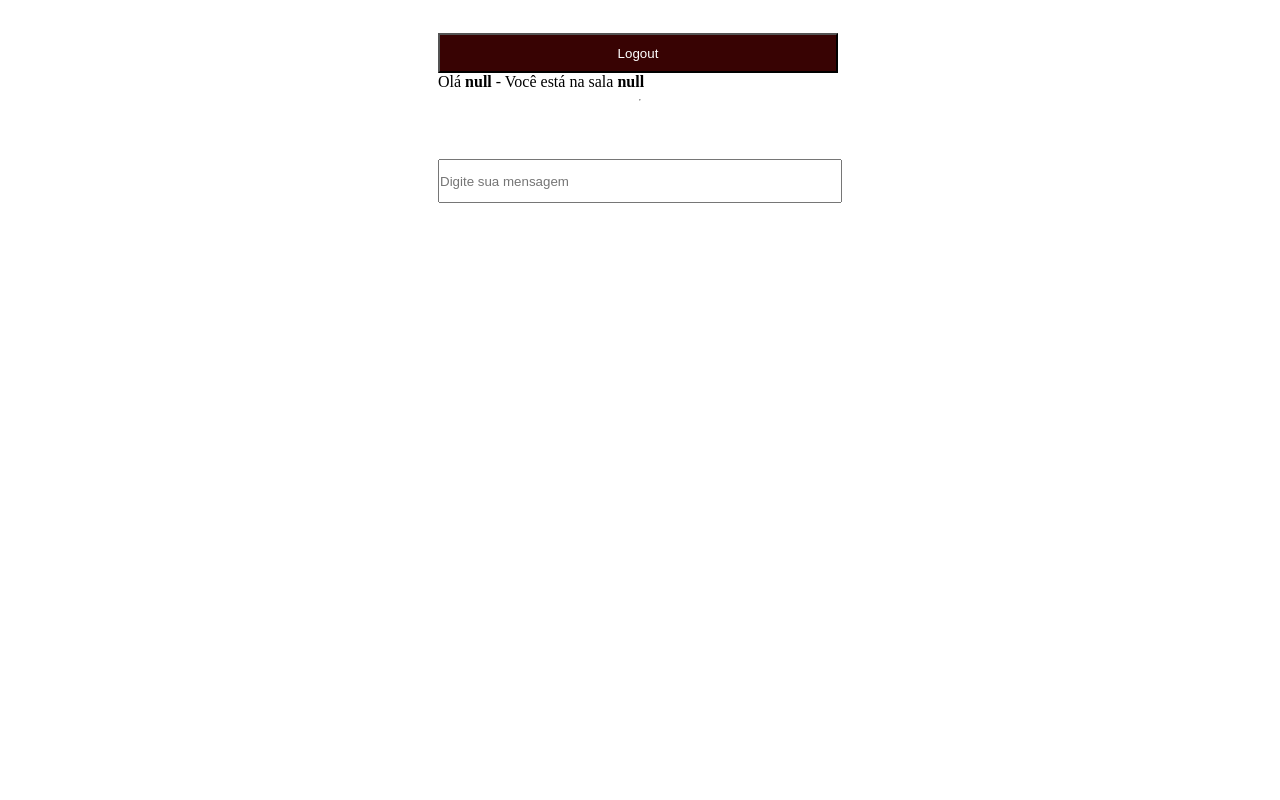
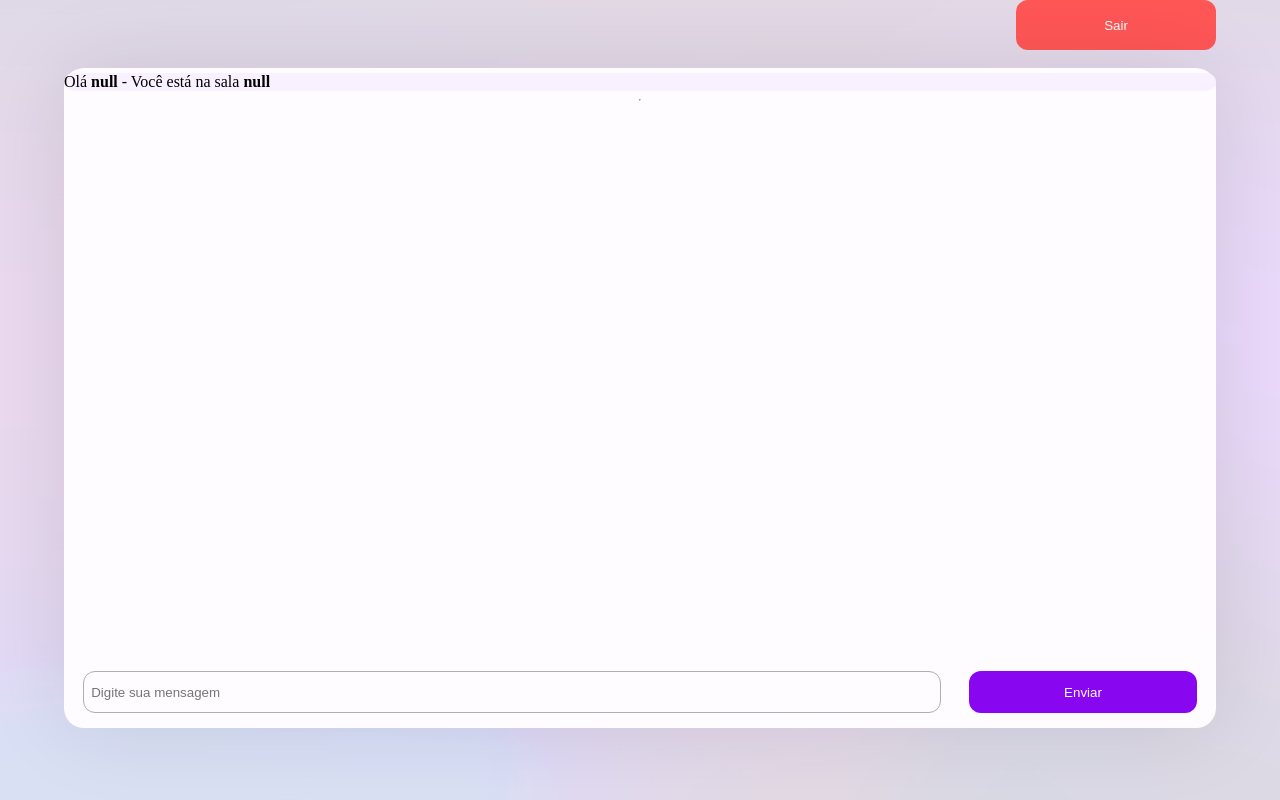
Before and after one commit to LuanRiechi/Chat-node, a website: page frontend/public/chat.html in a window 1280 px wide. Drawn offline with nearby package versions, Linux system fonts and the light colour scheme; no server answers.

Commit message:
Frontend fofo

```diff
--- a/frontend/public/chat.html
+++ b/frontend/public/chat.html
@@ -1,5 +1,6 @@
 <!DOCTYPE html>
 <html lang="en">
+
 <head>
   <meta charset="UTF-8">
   <meta http-equiv="X-UA-Compatible" content="IE=edge">
@@ -9,20 +10,25 @@
 </head>
 
 <body>
+  <div class="container">
+    <div class="divBtn">
+      <button type="button" class="logout" id="logout">Sair</button>
+    </div>
 
-    <div class="container">
     <div class="row">
-        <button type="button" class="logout" id="logout">Logout</button>
-        <div id="username"></div>
+
+      <div id="username" class="username"></div>
       <hr />
-
       <div id="chat_content">
 
         <div class="messages" id="messages"></div>
 
       </div>
+      <div class="divInput">
+        <input class="form-control" type="text" placeholder="  Digite sua mensagem" id="message_input" />
+        <button type="button" class="send"> Enviar </button>
+      </div>
 
-        <input class="form-control" type="text" placeholder="Digite sua mensagem" id="message_input" />
       <footer>
       </footer>
 
@@ -30,7 +36,12 @@
   </div>
 </body>
 
-  <script src="https://cdnjs.cloudflare.com/ajax/libs/socket.io/4.2.0/socket.io.js" integrity="sha512-WL6WGKMPBiM9PnHRYIn5YEtq0Z8XP4fkVb4qy7PP4vhmYQErJ/dySyXuFIMDf1eEYCXCrQrMJfkNwKc9gsjTjA==" crossorigin="anonymous" referrerpolicy="no-referrer"></script>
+<script src="https://cdnjs.cloudflare.com/ajax/libs/socket.io/4.2.0/socket.io.js"
+  integrity="sha512-WL6WGKMPBiM9PnHRYIn5YEtq0Z8XP4fkVb4qy7PP4vhmYQErJ/dySyXuFIMDf1eEYCXCrQrMJfkNwKc9gsjTjA=="
+  crossorigin="anonymous" referrerpolicy="no-referrer"></script>
 <script src="chat.js"></script>
-  <script src="https://cdnjs.cloudflare.com/ajax/libs/dayjs/1.10.6/dayjs.min.js" integrity="sha512-bwD3VD/j6ypSSnyjuaURidZksoVx3L1RPvTkleC48SbHCZsemT3VKMD39KknPnH728LLXVMTisESIBOAb5/W0Q==" crossorigin="anonymous" referrerpolicy="no-referrer"></script>
+<script src="https://cdnjs.cloudflare.com/ajax/libs/dayjs/1.10.6/dayjs.min.js"
+  integrity="sha512-bwD3VD/j6ypSSnyjuaURidZksoVx3L1RPvTkleC48SbHCZsemT3VKMD39KknPnH728LLXVMTisESIBOAb5/W0Q=="
+  crossorigin="anonymous" referrerpolicy="no-referrer"></script>
+
 </html>
--- a/frontend/public/style.css
+++ b/frontend/public/style.css
@@ -1,25 +1,47 @@
 body {
   outline: none;
-  cursor: pointer;
+  margin: 0px;
 }
 
 form {
   display: flex;
   flex-direction: row;
-
   margin: 10px;
   padding: 5px;
-
   margin-top: 140px;
 }
 
+.divBtn {
+  width: 90%;
+  display: flex;
+  justify-content: flex-end;
+}
+
 button {
-  width: 400px;
-  height: 40px;
-  background: #4b9847;
+  width: 200px;
+  height: 50px;
   outline: none;
   color: #fff;
   cursor: pointer;
+
+  justify-content: end;
+}
+
+.logout {
+
+  cursor: pointer;
+  border-radius: 12px;
+  border: 0px;
+  background: #FF5656;
+}
+
+.send {
+  width: 20%;
+  height: 42px;
+  border-radius: 12px;
+  background: #8907F0;
+  border: 0px;
+
 }
 
 button:hover {
@@ -28,26 +50,52 @@ button:hover {
 
 select,
 input {
-  width: 400px;
+  width: 75%;
   height: 30px;
   padding: 5px 0px;
   outline: none;
+  border-radius: 12px;
+  border: 1px solid #AEAEAE;
+  background: #FEFCFF;
+
 }
 
-.row {
-  padding: 5px 0px;
-  display: flex;
-  justify-content: center;
-  flex-direction: column;
-  margin-top: 18px;
-}
 
 .container {
   display: flex;
   width: 100%;
+  height: 100vh;
   flex-direction: column;
   align-items: center;
-  margin-top: 10px;
+  background-size: cover;
+  background-image: url(fundoChat.png) ;
+  background-position: center;
+}
+.row {
+  width: 90%;
+  height: 650px;
+  padding: 5px 0px;
+  display: flex;
+  flex-direction: column;
+  margin-top: 18px;
+  border-radius: 20px;
+  background: #FEFCFF;
+  box-shadow: 0px 0px 86.7px 0px rgba(0, 0, 0, 0.10);
+}
+
+.username{
+  width: 100%;
+  margin-inline: auto;
+  background-color: #F9F1FF;
+  border-radius: 20px;
+}
+.divInput {
+  display: flex;
+  flex-direction: row;
+  justify-content: space-around;
+  margin-top: auto;
+  margin-bottom: 8px;
+  margin: auto 5px 10px 5px;
 }
 
 .new_message {
@@ -55,10 +103,4 @@ input {
 }
 
 #message_input {
-  margin-top: 50px;
 }
-
-.logout {
-  background: rgb(56, 3, 3);
-  cursor: pointer;
-}
--- /dev/null
+++ b/frontend/public/stylecopy.css
@@ -0,0 +1,71 @@
+body {
+  font-family: Arial, sans-serif;
+  background-color: #FEFCFF;
+}
+
+h1 {
+  color: #8907F0;
+  font-size: 36px;
+  font-style: normal;
+  font-weight: 700;
+  line-height: normal;
+  justify-content: center;
+  display: flex;
+  flex-direction: column;
+  justify-content: center;
+  align-items: center;
+}
+
+.container {
+  width: 300px;
+  padding: 16px;
+  background-color: #FEFCFF;
+  margin: 0 auto;
+  margin-top: 100px;
+
+}
+
+.row {
+  margin-bottom: 10px;
+  margin-top: 25px;
+}
+
+.form-label {
+  color: #292929;
+  font-size: 13px;
+  font-style: normal;
+  font-weight: 700;
+  line-height: normal;
+}
+
+select {
+  width: 100%;
+  padding: 8px;
+  border: 1px solid #ccc;
+  border-radius: 4px;
+  margin-top: 10px;
+}
+
+input[type="text"] {
+  width: 94%;
+  padding: 8px;
+  border: 1px solid #ccc;
+  border-radius: 4px;
+
+  margin-top: 10px;
+}
+
+.btn-primary {
+  margin-top: 70px;
+  width: 100%;
+  padding: 8px;
+  border: none;
+  color: white;
+  cursor: pointer;
+  border-radius: 12px;
+  background: #8907F0;
+}
+
+.btn-primary:hover {
+  background-color: #8907F0;
+}
```
Also changed, not shown: frontend/public/index.html (+8 -3 lines), frontend/public/fundoChat.png (added). Lines whose indentation alone changed are shown as unchanged.
